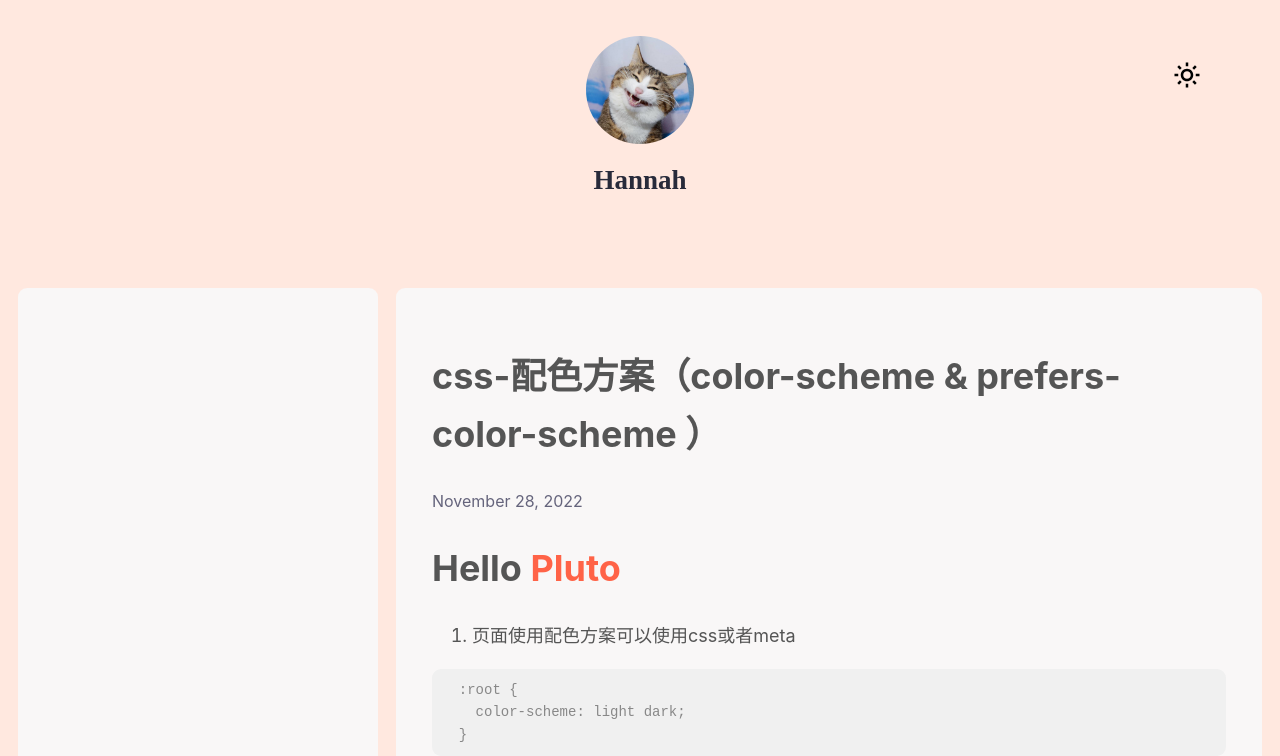
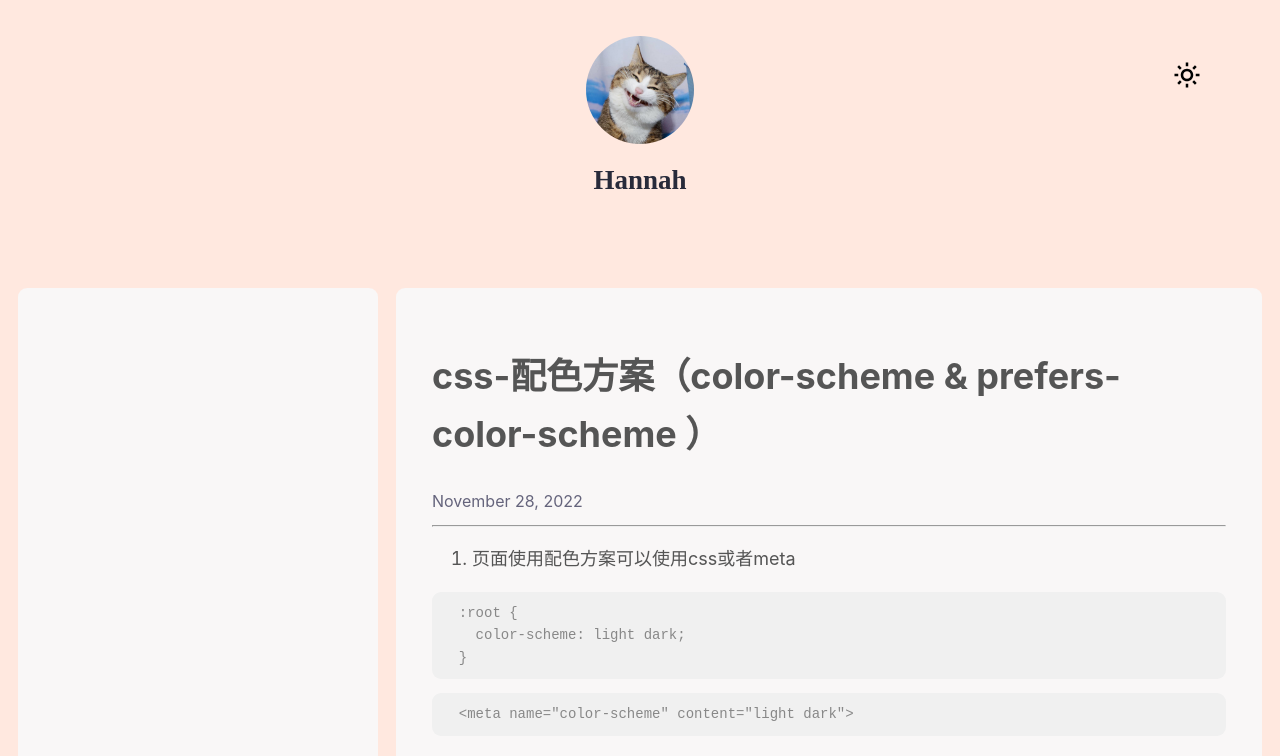
Before and after one commit to hguo1212/next-demo, a Next.js app: page /posts/color-scheme in a window 1280 px wide. Shown: the top 756 px of the page. Built offline with nearby package versions, Linux system fonts and the light colour scheme; a web font is replaced by a local one.

Commit message:
优化代码

```diff
--- a/lib/post.js
+++ b/lib/post.js
@@ -31,9 +31,9 @@ export function getSortedPostsData() {
     };
   });
   return flow(orderBy('date','desc')
-  ,filter(({tag})=>{
+  ,filter(({tag,published})=>{
     const tags = flow(split(","), trim)(tag);
-    return includes('css')(tags)
+    return published && includes('css')(tags)
   }),
   )(allPostsData);
 }
--- a/pages/posts/[id].js
+++ b/pages/posts/[id].js
@@ -7,15 +7,14 @@ import { getAllPostIds, getPostData } from "../../lib/post";
 import Layout from "../../components/layout";
 import Date from "../../components/date";
 
+const components = {Planet: () => <span style={{color: 'tomato'}}>Pluto</span>};
+
 export default function Post({postData}) {
   const [Component, setComponent] = useState('');
-  const [meta, setMeta] = useState();
 
   useEffect(()=>{
     const getContent = async ()=> {
     run(postData.code, runtime).then((res)=>{
-        console.log('res',res)
-        setMeta(res.meta)
         setComponent(()=> res.default)
       })
     }
@@ -28,10 +27,9 @@ export default function Post({postData}) {
     </Head>
     <h1>{prop('title')(postData)}</h1>
     <Date dateString={prop('date')(postData)}/>
+    <hr />
     {Component ? <Component
-    components={{
-      Planet: () => <span style={{color: 'tomato'}}>Pluto</span>
-      }}/> : null}
+    components={components}/> : null}
   </Layout>
 }
 
--- a/posts/css.mdx
+++ b/posts/css.mdx
@@ -2,6 +2,7 @@
 title: "使用css居中的三种方式"
 date: '2022-11-23'
 tag: 'css'
+published: true
 ---
 
 
--- a/posts/gfm.mdx
+++ b/posts/gfm.mdx
@@ -2,8 +2,10 @@
 title: "GFM"
 date: '2022-11-23'
 tag: 'css'
+published: false
 ---
 
+# Hello <Planet />
 ## Autolink literals
 
 www.example.com, https://example.com, and contact@example.com.
--- a/posts/pre-rendering.mdx
+++ b/posts/pre-rendering.mdx
@@ -2,6 +2,7 @@
 title: 'Two Forms of Pre-rendering'
 date: '2020-01-01'
 tag: 'test'
+published: false,
 ---
 
 Next.js has two forms of pre-rendering: **Static Generation** and **Server-side Rendering**. The difference is in **when** it generates the HTML for a page.
--- a/posts/ssg-ssr.mdx
+++ b/posts/ssg-ssr.mdx
@@ -2,6 +2,7 @@
 title: 'When to Use Static Generation v.s. Server-side Rendering'
 date: '2020-01-02'
 tag: 'test'
+published: false,
 ---
 
 We recommend using **Static Generation** (with and without data) whenever possible because your page can be built once and served by CDN, which makes it much faster than having a server render the page on every request.
```
Also changed, not shown: posts/color-scheme.mdx (+1 -1 lines).
